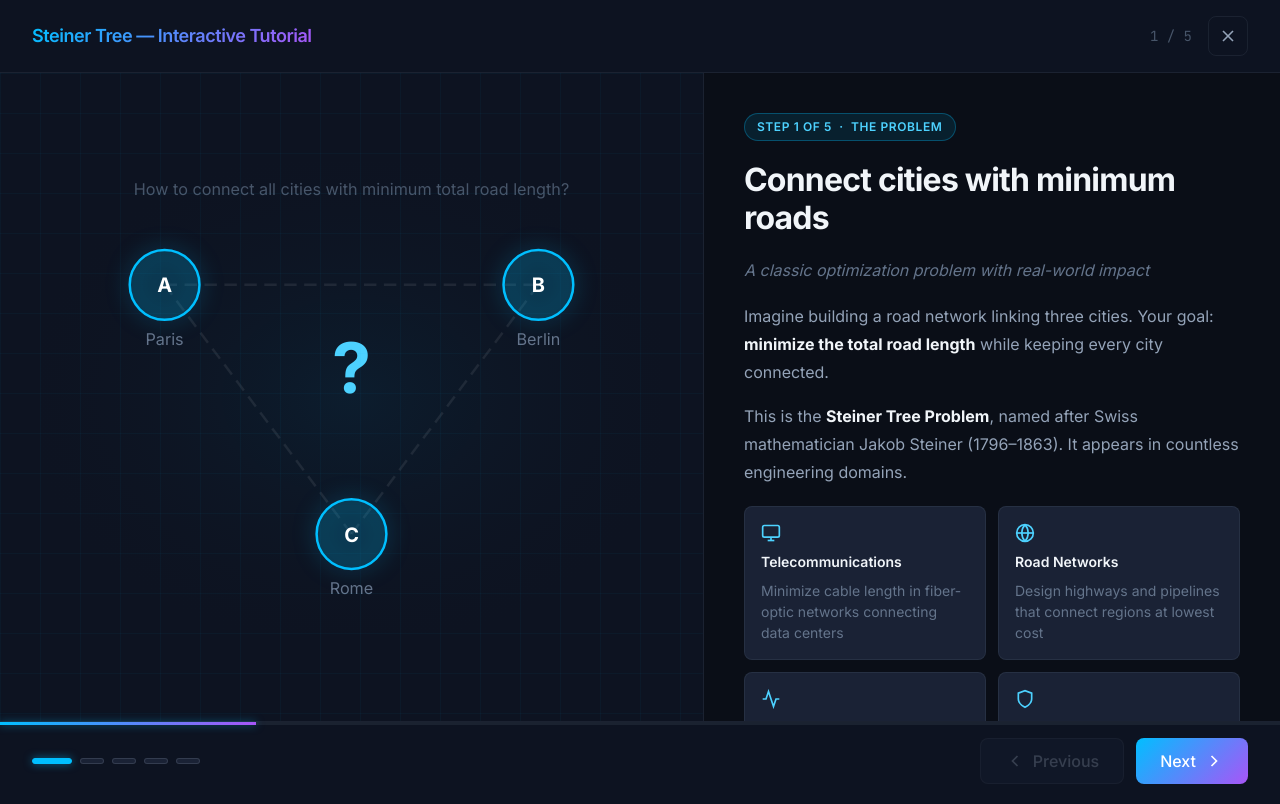
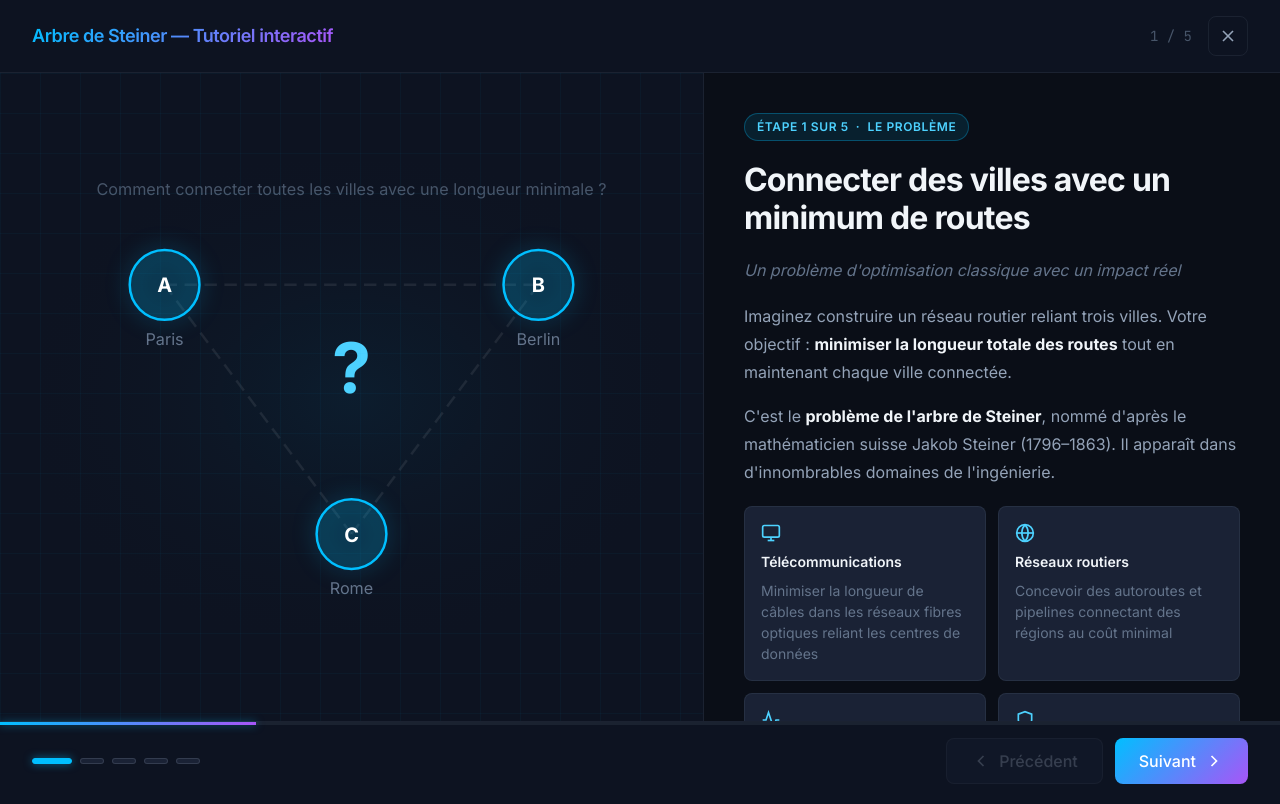
Before and after one commit to sadlowe/steiner-tree-solver, an Angular app in the folder frontend/: page / in a window 1280 px wide. Built offline with nearby package versions, Linux system fonts and the light colour scheme.

Commit message:
feat: traduction française complète de l'interface utilisateur

```diff
--- a/frontend/src/app/components/introduction/introduction.component.html
+++ b/frontend/src/app/components/introduction/introduction.component.html
@@ -2,10 +2,10 @@
 
   <!-- Top Bar -->
   <div class="modal-header">
-    <h2>Steiner Tree — Interactive Tutorial</h2>
+    <h2>Arbre de Steiner — Tutoriel interactif</h2>
     <div class="header-right">
       <span class="slide-counter">{{ currentSlide + 1 }} / {{ slides.length }}</span>
-      <button class="close-btn" (click)="close()" aria-label="Close">
+      <button class="close-btn" (click)="close()" aria-label="Fermer">
         <svg xmlns="http://www.w3.org/2000/svg" width="20" height="20" viewBox="0 0 24 24" fill="none" stroke="currentColor" stroke-width="2"><line x1="18" y1="6" x2="6" y2="18"/><line x1="6" y1="6" x2="18" y2="18"/></svg>
 
       </button>
@@ -51,18 +51,18 @@
             <text x="250" y="195" text-anchor="middle" fill="var(--primary-400)" font-size="56" font-weight="bold" class="question-mark">?</text>
 
             <!-- Caption -->
-            <text x="250" y="28" text-anchor="middle" fill="var(--text-muted)" font-size="13">How to connect all cities with minimum total road length?</text>
+            <text x="250" y="28" text-anchor="middle" fill="var(--text-muted)" font-size="13">Comment connecter toutes les villes avec une longueur minimale ?</text>
           </svg>
         </div>
 
         <div class="explanation">
-          <span class="slide-number-badge">Step 1 of 5 &nbsp;·&nbsp; The Problem</span>
-          <h3>Connect cities with minimum roads</h3>
-          <p class="subtitle">A classic optimization problem with real-world impact</p>
+          <span class="slide-number-badge">Étape 1 sur 5 &nbsp;·&nbsp; Le problème</span>
+          <h3>Connecter des villes avec un minimum de routes</h3>
+          <p class="subtitle">Un problème d'optimisation classique avec un impact réel</p>
 
           <div class="description">
-            <p>Imagine building a road network linking three cities. Your goal: <strong>minimize the total road length</strong> while keeping every city connected.</p>
-            <p>This is the <strong>Steiner Tree Problem</strong>, named after Swiss mathematician Jakob Steiner (1796–1863). It appears in countless engineering domains.</p>
+            <p>Imaginez construire un réseau routier reliant trois villes. Votre objectif : <strong>minimiser la longueur totale des routes</strong> tout en maintenant chaque ville connectée.</p>
+            <p>C'est le <strong>problème de l'arbre de Steiner</strong>, nommé d'après le mathématicien suisse Jakob Steiner (1796–1863). Il apparaît dans d'innombrables domaines de l'ingénierie.</p>
           </div>
 
           <div class="detail-cards">
@@ -70,30 +70,30 @@
               <div class="card-icon">
                 <svg width="20" height="20" viewBox="0 0 24 24" fill="none" stroke="currentColor" stroke-width="2"><rect x="2" y="3" width="20" height="14" rx="2"/><line x1="8" y1="21" x2="16" y2="21"/><line x1="12" y1="17" x2="12" y2="21"/></svg>
               </div>
-              <div class="card-title">Telecommunications</div>
-              <div class="card-text">Minimize cable length in fiber-optic networks connecting data centers</div>
+              <div class="card-title">Télécommunications</div>
+              <div class="card-text">Minimiser la longueur de câbles dans les réseaux fibres optiques reliant les centres de données</div>
             </div>
             <div class="detail-card">
               <div class="card-icon">
                 <svg width="20" height="20" viewBox="0 0 24 24" fill="none" stroke="currentColor" stroke-width="2"><circle cx="12" cy="12" r="10"/><line x1="2" y1="12" x2="22" y2="12"/><path d="M12 2a15 15 0 0 1 0 20M12 2a15 15 0 0 0 0 20"/></svg>
               </div>
-              <div class="card-title">Road Networks</div>
-              <div class="card-text">Design highways and pipelines that connect regions at lowest cost</div>
+              <div class="card-title">Réseaux routiers</div>
+              <div class="card-text">Concevoir des autoroutes et pipelines connectant des régions au coût minimal</div>
             </div>
             <div class="detail-card">
               <div class="card-icon">
                 <svg width="20" height="20" viewBox="0 0 24 24" fill="none" stroke="currentColor" stroke-width="2"><polyline points="22 12 18 12 15 21 9 3 6 12 2 12"/></svg>
 
               </div>
-              <div class="card-title">Circuit Design</div>
-              <div class="card-text">Wire electronic components with minimal trace length on PCBs</div>
+              <div class="card-title">Conception de circuits</div>
+              <div class="card-text">Connecter des composants électroniques avec une longueur de trace minimale sur PCB</div>
             </div>
             <div class="detail-card">
               <div class="card-icon">
                 <svg width="20" height="20" viewBox="0 0 24 24" fill="none" stroke="currentColor" stroke-width="2"><path d="M12 22s8-4 8-10V5l-8-3-8 3v7c0 6 8 10 8 10z"/></svg>
               </div>
-              <div class="card-title">Computational Biology</div>
-              <div class="card-text">Reconstruct evolutionary trees (phylogenetics) from DNA sequences</div>
+              <div class="card-title">Biologie computationnelle</div>
+              <div class="card-text">Reconstruire des arbres évolutifs (phylogénétique) à partir de séquences ADN</div>
             </div>
           </div>
 
@@ -101,7 +101,7 @@
             <span class="icon">
               <svg width="18" height="18" viewBox="0 0 24 24" fill="none" stroke="currentColor" stroke-width="2"><circle cx="12" cy="12" r="10"/><line x1="12" y1="16" x2="12" y2="12"/><line x1="12" y1="8" x2="12.01" y2="8"/></svg>
             </span>
-            <span>The Steiner Tree Problem is <strong>NP-hard</strong> in general — no polynomial-time exact algorithm is known for large instances.</span>
+            <span>Le problème de l'arbre de Steiner est <strong>NP-difficile</strong> en général — aucun algorithme exact en temps polynomial n'est connu pour de grandes instances.</span>
           </div>
         </div>
 
@@ -145,7 +145,7 @@
 
             <!-- Total badge -->
             <rect x="168" y="168" width="164" height="38" rx="6" fill="rgba(239,68,68,0.2)" stroke="var(--error)" stroke-width="1.5"/>
-            <text x="250" y="192" text-anchor="middle" fill="var(--error)" font-size="16" font-weight="bold">Total: 772 km</text>
+            <text x="250" y="192" text-anchor="middle" fill="var(--error)" font-size="16" font-weight="bold">Total : 772 km</text>
 
             <!-- Cross icon -->
             <circle cx="445" cy="48" r="18" fill="rgba(239,68,68,0.2)" stroke="var(--error)" stroke-width="1.5"/>
@@ -155,33 +155,33 @@
         </div>
 
         <div class="explanation">
-          <span class="slide-number-badge">Step 2 of 5 &nbsp;·&nbsp; Naive Approach</span>
-          <h3>Complete Graph — connect everything</h3>
-          <p class="subtitle">The obvious solution is not the best one</p>
+          <span class="slide-number-badge">Étape 2 sur 5 &nbsp;·&nbsp; Approche naïve</span>
+          <h3>Graphe complet — tout connecter</h3>
+          <p class="subtitle">La solution évidente n'est pas la meilleure</p>
 
           <div class="description">
-            <p>The simplest idea: build a direct road between <strong>every pair of cities</strong>. This creates a <strong>complete graph</strong> where each city can reach every other.</p>
-            <p>For <em>n</em> cities, this requires <strong>n(n−1)/2 edges</strong>. With 3 cities that's 3 roads — already redundant.</p>
+            <p>L'idée la plus simple : construire une route directe entre <strong>chaque paire de villes</strong>. Cela crée un <strong>graphe complet</strong> où chaque ville peut atteindre toutes les autres.</p>
+            <p>Pour <em>n</em> villes, cela nécessite <strong>n(n−1)/2 arêtes</strong>. Avec 3 villes, c'est 3 routes — déjà redondant.</p>
           </div>
 
           <div class="comparison bad">
-            <span class="label">Total length:</span>
+            <span class="label">Longueur totale :</span>
             <span class="value">772 km</span>
-            <span class="verdict">Worst</span>
+            <span class="verdict">Pire</span>
           </div>
 
           <div class="steps">
             <div class="step">
               <div class="step-num">1</div>
-              <div class="step-text">With 3 cities: <strong>3 edges</strong>, one between each pair — all are kept.</div>
+              <div class="step-text">Avec 3 villes : <strong>3 arêtes</strong>, une entre chaque paire — toutes sont conservées.</div>
             </div>
             <div class="step">
               <div class="step-num">2</div>
-              <div class="step-text">With 10 cities: <strong>45 edges</strong> — exponential cost growth.</div>
+              <div class="step-text">Avec 10 villes : <strong>45 arêtes</strong> — croissance exponentielle du coût.</div>
             </div>
             <div class="step">
               <div class="step-num">3</div>
-              <div class="step-text">Many roads are <strong>redundant</strong> — you could remove some and still keep all cities connected.</div>
+              <div class="step-text">De nombreuses routes sont <strong>redondantes</strong> — vous pourriez en supprimer et garder toutes les villes connectées.</div>
 
             </div>
           </div>
@@ -190,7 +190,7 @@
             <span class="icon">
               <svg width="18" height="18" viewBox="0 0 24 24" fill="none" stroke="currentColor" stroke-width="2"><path d="M10.29 3.86L1.82 18a2 2 0 0 0 1.71 3h16.94a2 2 0 0 0 1.71-3L13.71 3.86a2 2 0 0 0-3.42 0z"/><line x1="12" y1="9" x2="12" y2="13"/><line x1="12" y1="17" x2="12.01" y2="17"/></svg>
             </span>
-            <span>A complete graph with cycles is always <strong>suboptimal</strong>. We can always remove at least one edge without disconnecting any city.</span>
+            <span>Un graphe complet avec cycles est toujours <strong>sous-optimal</strong>. On peut toujours supprimer au moins une arête sans déconnecter de ville.</span>
           </div>
         </div>
 
@@ -213,7 +213,7 @@
 
             <!-- Removed edge (dashed) -->
             <line x1="100" y1="100" x2="400" y2="100" stroke="var(--text-muted)" stroke-width="2" stroke-dasharray="10,6" opacity="0.3"/>
-            <text x="250" y="80" text-anchor="middle" fill="var(--text-muted)" font-size="12" opacity="0.5">removed</text>
+            <text x="250" y="80" text-anchor="middle" fill="var(--text-muted)" font-size="12" opacity="0.5">supprimée</text>
 
             <!-- MST edges -->
             <line x1="100" y1="100" x2="250" y2="300" stroke="var(--warning)" stroke-width="4" class="edge-line"/>
@@ -235,28 +235,28 @@
 
             <!-- Total badge -->
             <rect x="168" y="152" width="164" height="38" rx="6" fill="rgba(245,158,11,0.2)" stroke="var(--warning)" stroke-width="1.5"/>
-            <text x="250" y="176" text-anchor="middle" fill="var(--warning)" font-size="16" font-weight="bold">Total: 472 km</text>
+            <text x="250" y="176" text-anchor="middle" fill="var(--success)" font-size="16" font-weight="bold">Total : 439 km</text>
 
             <!-- Saving badge -->
-            <rect x="168" y="42" width="164" height="28" rx="4" fill="rgba(16,185,129,0.15)" stroke="var(--success)" stroke-width="1"/>
-            <text x="250" y="61" text-anchor="middle" fill="var(--success)" font-size="13">Saved 300 km vs naive ✓</text>
+            <rect x="168" y="42" width="164" height="28" rx="4" fill="rgba(16,185,129,0.2)" stroke="var(--success)" stroke-width="1"/>
+            <text x="250" y="61" text-anchor="middle" fill="var(--success)" font-size="13">Économie de 33 km vs MST ✓</text>
           </svg>
         </div>
 
         <div class="explanation">
-          <span class="slide-number-badge">Step 3 of 5 &nbsp;·&nbsp; MST Approach</span>
-          <h3>Minimum Spanning Tree</h3>
-          <p class="subtitle">Remove redundant edges — keep only what's needed</p>
+          <span class="slide-number-badge">Étape 3 sur 5 &nbsp;·&nbsp; Approche MST</span>
+          <h3>Arbre couvrant minimal</h3>
+          <p class="subtitle">Supprimer les arêtes redondantes — garder seulement le nécessaire</p>
 
           <div class="description">
-            <p>A <strong>Spanning Tree</strong> connects all <em>n</em> cities using exactly <strong>n−1 edges</strong> with no cycles. The <strong>Minimum</strong> version picks the shortest such set.</p>
-            <p>Classical algorithms solve MST in <strong>O(E log V)</strong> time — very efficient even for thousands of cities.</p>
+            <p>Un <strong>Arbre Couvrant</strong> connecte toutes les <em>n</em> villes en utilisant exactement <strong>n−1 arêtes</strong> sans cycles. La version <strong>Minimale</strong> choisit le plus court ensemble possible.</p>
+            <p>Les algorithmes classiques résolvent le MST en temps <strong>O(E log V)</strong> — très efficace même pour des milliers de villes.</p>
           </div>
 
           <div class="comparison medium">
-            <span class="label">Total length:</span>
+            <span class="label">Longueur totale :</span>
             <span class="value">472 km</span>
-            <span class="verdict">Better (−39%)</span>
+            <span class="verdict">Mieux (−39%)</span>
           </div>
 
           <div class="steps">
@@ -334,22 +334,22 @@
 
             <!-- Total badge -->
             <rect x="168" y="42" width="164" height="38" rx="6" fill="rgba(16,185,129,0.2)" stroke="var(--success)" stroke-width="1.5"/>
-            <text x="250" y="66" text-anchor="middle" fill="var(--success)" font-size="16" font-weight="bold">Total: 439 km</text>
+            <text x="250" y="66" text-anchor="middle" fill="var(--success)" font-size="16" font-weight="bold">Total : 439 km</text>
           </svg>
         </div>
 
         <div class="explanation">
-          <span class="slide-number-badge">Step 4 of 5 &nbsp;·&nbsp; Steiner Tree</span>
-          <h3>Add junction points to save distance</h3>
-          <p class="subtitle">The Steiner point is not a city — it's a calculated junction</p>
+          <span class="slide-number-badge">Étape 4 sur 5 &nbsp;·&nbsp; Arbre de Steiner</span>
+          <h3>Ajouter des points de jonction pour réduire la distance</h3>
+          <p class="subtitle">Le point de Steiner n'est pas une ville — c'est une jonction calculée</p>
 
           <div class="description">
-            <p>The key insight of the Steiner Tree: we can add <strong>new intermediate points</strong> (called Steiner points) that are not original cities. Roads meet at these junctions, reducing total length.</p>
-            <p>A Steiner tree on <em>n</em> terminals can have at most <strong>n−2 Steiner points</strong>. For 3 cities, that means at most 1 extra junction.</p>
+            <p>L'élément clé de l'arbre de Steiner : nous pouvons ajouter <strong>de nouveaux points intermédiaires</strong> (appelés points de Steiner) qui ne sont pas des villes d'origine. Les routes se croisent à ces jonctions, réduisant la longueur totale.</p>
+            <p>Un arbre de Steiner sur <em>n</em> terminaux peut avoir au plus <strong>n−2 points de Steiner</strong>. Pour 3 villes, cela signifie au plus 1 jonction supplémentaire.</p>
           </div>
 
           <div class="comparison good">
-            <span class="label">Total length:</span>
+            <span class="label">Longueur totale :</span>
             <span class="value">439 km</span>
             <span class="verdict">Optimal (−7%)</span>
           </div>
@@ -359,16 +359,16 @@
               <div class="card-icon">
                 <svg width="18" height="18" viewBox="0 0 24 24" fill="none" stroke="currentColor" stroke-width="2"><circle cx="12" cy="12" r="10"/><polyline points="12 6 12 12 16 14"/></svg>
               </div>
-              <div class="card-title">Complexity</div>
-              <div class="card-text">NP-hard for ≥3 terminals. Approximated within ratio 1.39 (Robins–Zelikovsky)</div>
+              <div class="card-title">Complexité</div>
+              <div class="card-text">NP-difficile pour ≥3 terminaux. Approximation à un rapport de 1.39 (Robins–Zelikovsky)</div>
             </div>
             <div class="detail-card">
               <div class="card-icon">
                 <svg width="18" height="18" viewBox="0 0 24 24" fill="none" stroke="currentColor" stroke-width="2"><polygon points="12 2 15.09 8.26 22 9.27 17 14.14 18.18 21.02 12 17.77 5.82 21.02 7 14.14 2 9.27 8.91 8.26 12 2"/></svg>
 
               </div>
-              <div class="card-title">Savings</div>
-              <div class="card-text">Always ≤ MST length. Maximum savings: ~13.4% for equilateral triangle</div>
+              <div class="card-title">Économies</div>
+              <div class="card-text">Toujours ≤ longueur du MST. Économie maximale : ~13,4% pour un triangle équilatéral</div>
             </div>
           </div>
 
@@ -376,7 +376,7 @@
             <span class="icon">
               <svg width="18" height="18" viewBox="0 0 24 24" fill="none" stroke="currentColor" stroke-width="2"><path d="M22 11.08V12a10 10 0 1 1-5.93-9.14"/><polyline points="22 4 12 14.01 9 11.01"/></svg>
             </span>
-            <span>The purple <strong>S point</strong> is not a city — it's a virtual junction we introduced to reduce the total road length.</span>
+            <span>Le <strong>point S</strong> violet n'est pas une ville — c'est une jonction virtuelle que nous avons introduite pour réduire la longueur totale du réseau.</span>
           </div>
         </div>
 
@@ -435,39 +435,39 @@
             <text x="250" y="191" text-anchor="middle" fill="white" font-size="13" font-weight="bold">F</text>
 
             <!-- Label -->
-            <text x="250" y="30" text-anchor="middle" fill="var(--secondary-400)" font-size="16" font-weight="600">Fermat–Torricelli Point</text>
-            <text x="250" y="52" text-anchor="middle" fill="var(--text-muted)" font-size="12">All three angles equal exactly 120°</text>
+            <text x="250" y="30" text-anchor="middle" fill="var(--secondary-400)" font-size="16" font-weight="600">Point de Fermat–Torricelli</text>
+            <text x="250" y="52" text-anchor="middle" fill="var(--text-muted)" font-size="12">Les trois angles égaux à exactement 120°</text>
           </svg>
         </div>
 
         <div class="explanation">
-          <span class="slide-number-badge">Step 5 of 5 &nbsp;·&nbsp; The Fermat Point</span>
-          <h3>The 120° rule for 3 cities</h3>
-          <p class="subtitle">A beautiful geometric property gives us the exact solution</p>
+          <span class="slide-number-badge">Étape 5 sur 5 &nbsp;·&nbsp; Le point de Fermat</span>
+          <h3>La règle des 120° pour 3 villes</h3>
+          <p class="subtitle">Une belle propriété géométrique nous donne la solution exacte</p>
 
           <div class="description">
-            <p>For exactly <strong>3 terminal points</strong>, the optimal Steiner point is known as the <strong>Fermat–Torricelli point</strong>, discovered independently by Pierre de Fermat and Evangelista Torricelli in the 17th century.</p>
-            <p>Its defining property: <strong>every angle between any two roads is exactly 120°</strong>. This is the unique point that minimizes the total distance to all three cities.</p>
+            <p>Pour exactement <strong>3 points terminaux</strong>, le point de Steiner optimal est connu sous le nom de <strong>point de Fermat–Torricelli</strong>, découvert indépendamment par Pierre de Fermat et Evangelista Torricelli au XVII<sup>e</sup> siècle.</p>
+            <p>Sa propriété définissante : <strong>chaque angle entre deux routes est exactement de 120°</strong>. C'est le point unique qui minimise la distance totale aux trois villes.</p>
           </div>
 
           <div class="formula">
-            <span class="label">Mathematical property</span>
+            <span class="label">Propriété mathématique</span>
             <span class="math">∠AFB = ∠BFC = ∠CFA = 120°</span>
           </div>
 
           <div class="steps">
             <div class="step">
               <div class="step-num">1</div>
-              <div class="step-text">Build an <strong>equilateral triangle</strong> on each side of the original triangle.</div>
+              <div class="step-text">Construire un <strong>triangle équilatéral</strong> sur chaque côté du triangle d'origine.</div>
             </div>
             <div class="step">
               <div class="step-num">2</div>
-              <div class="step-text">Draw lines from each new outer vertex to the <strong>opposite original city</strong>.</div>
+              <div class="step-text">Tracer des lignes depuis chaque nouveau sommet extérieur vers la <strong>ville d'origine opposée</strong>.</div>
 
             </div>
             <div class="step">
               <div class="step-num">3</div>
-              <div class="step-text">All three lines <strong>intersect at the Fermat point</strong> — this is our optimal junction.</div>
+              <div class="step-text">Les trois lignes <strong>se croisent au point de Fermat</strong> — c'est notre jonction optimale.</div>
             </div>
           </div>
 
@@ -475,7 +475,7 @@
             <span class="icon">
               <svg width="18" height="18" viewBox="0 0 24 24" fill="none" stroke="currentColor" stroke-width="2"><polygon points="12 2 15.09 8.26 22 9.27 17 14.14 18.18 21.02 12 17.77 5.82 21.02 7 14.14 2 9.27 8.91 8.26 12 2"/></svg>
             </span>
-            <span>Our solver uses the <strong>Weiszfeld iterative algorithm</strong> to find this point numerically — converging to the exact Fermat point in milliseconds.</span>
+            <span>Notre solveur utilise l'<strong>algorithme itératif de Weiszfeld</strong> pour trouver ce point numériquement — convergeant vers le point de Fermat exact en millisecondes.</span>
           </div>
         </div>
 
@@ -497,21 +497,21 @@
         class="indicator"
         [class.active]="currentSlide === i"
         (click)="goToSlide(i)"
-        [attr.aria-label]="'Go to slide ' + (i + 1)">
+        [attr.aria-label]="'Aller à la diapositive ' + (i + 1)">
       </button>
     </div>
 
     <div class="nav-buttons">
       <button class="nav-btn" (click)="prevSlide()" [disabled]="currentSlide === 0">
         <svg xmlns="http://www.w3.org/2000/svg" width="20" height="20" viewBox="0 0 24 24" fill="none" stroke="currentColor" stroke-width="2"><polyline points="15 18 9 12 15 6"/></svg>
-        Previous
+        Précédent
       </button>
       <button class="nav-btn primary" *ngIf="currentSlide < slides.length - 1" (click)="nextSlide()">
-        Next
+        Suivant
         <svg xmlns="http://www.w3.org/2000/svg" width="20" height="20" viewBox="0 0 24 24" fill="none" stroke="currentColor" stroke-width="2"><polyline points="9 18 15 12 9 6"/></svg>
       </button>
       <button class="nav-btn primary" *ngIf="currentSlide === slides.length - 1" (click)="close()">
-        Start Demo
+        Commencer la démo
         <svg xmlns="http://www.w3.org/2000/svg" width="20" height="20" viewBox="0 0 24 24" fill="none" stroke="currentColor" stroke-width="2"><polygon points="5 3 19 12 5 21 5 3"/></svg>
       </button>
 
@@ -521,8 +521,8 @@
 </div>
 
 <!-- Floating button to reopen -->
-<button class="help-btn" *ngIf="!isVisible" (click)="open()" aria-label="Show introduction">
+<button class="help-btn" *ngIf="!isVisible" (click)="open()" aria-label="Afficher le tutoriel">
   <svg xmlns="http://www.w3.org/2000/svg" width="20" height="20" viewBox="0 0 24 24" fill="none" stroke="currentColor" stroke-width="2"><circle cx="12" cy="12" r="10"/><path d="M9.09 9a3 3 0 0 1 5.83 1c0 2-3 3-3 3"/><line x1="12" y1="17" x2="12.01" y2="17"/></svg>
-  <span class="help-btn-label">Tutorial</span>
+  <span class="help-btn-label">Tutoriel</span>
 
 </button>
```
